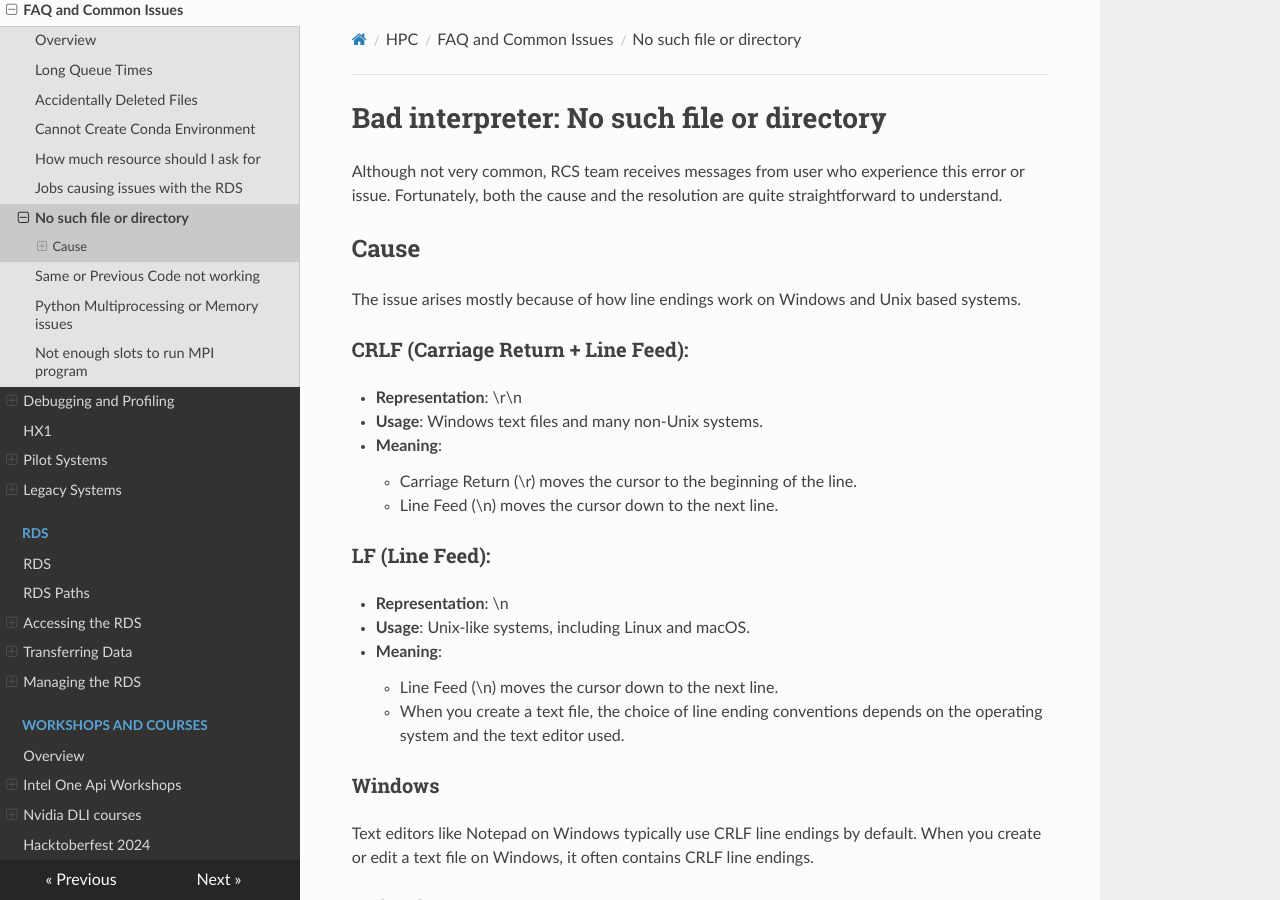
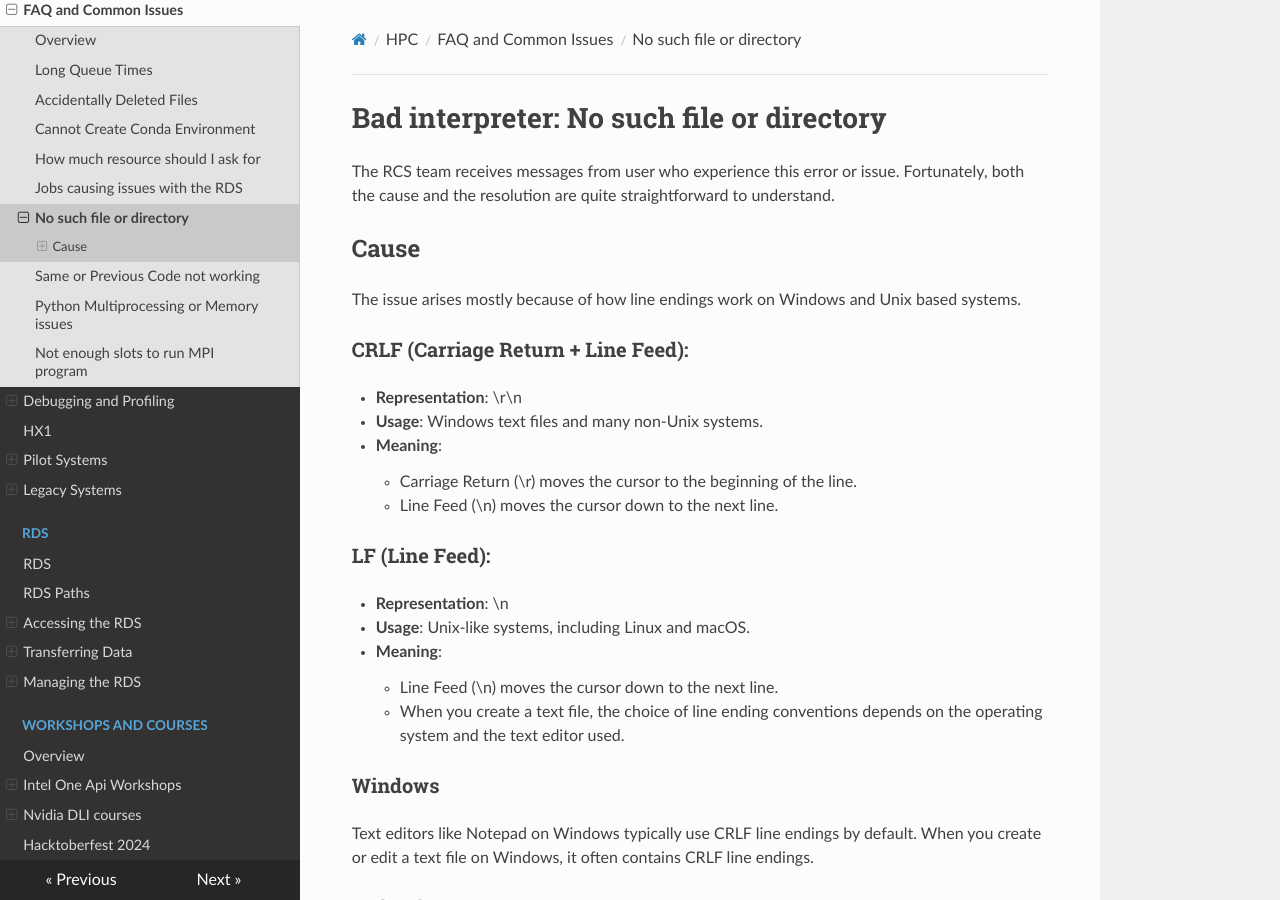
Before and after one commit to ImperialCollegeLondon/icl-rcs-user-guide, an MkDocs documentation site: the page built from docs/hpc/faq/bad-interpreter.md, in a window 1280 px wide and 900 px high. Built offline with MkDocs 1.6.1, drawn with Linux system fonts in a browser that asks for light colours; nearby versions of some CDN libraries.

Commit message:
minor sentence structure change

```diff
--- a/docs/hpc/faq/bad-interpreter.md
+++ b/docs/hpc/faq/bad-interpreter.md
@@ -1,6 +1,6 @@
 # Bad interpreter: No such file or directory
 
-Although not very common, RCS team receives messages from user who experience this error or issue. Fortunately, both the cause and the resolution are quite straightforward to understand.
+The RCS team receives messages from user who experience this error or issue. Fortunately, both the cause and the resolution are quite straightforward to understand.
 
 ## Cause
 
```
